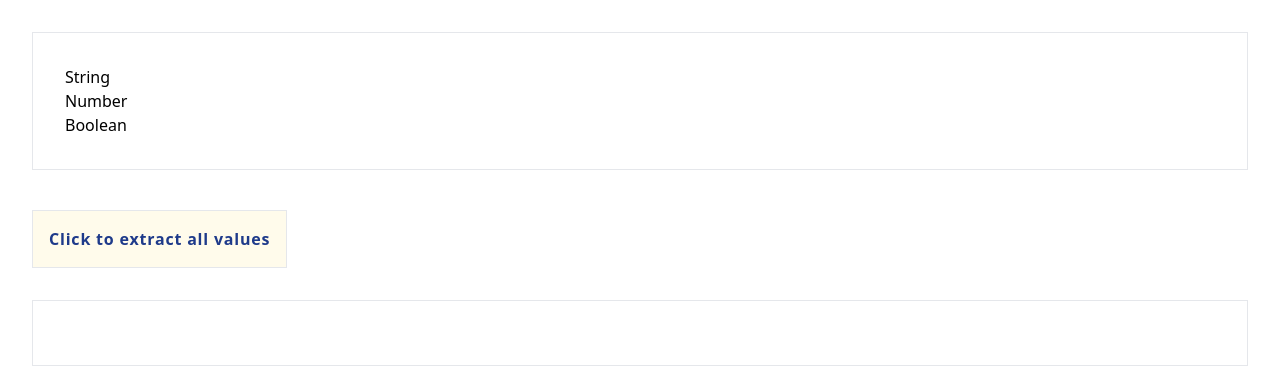
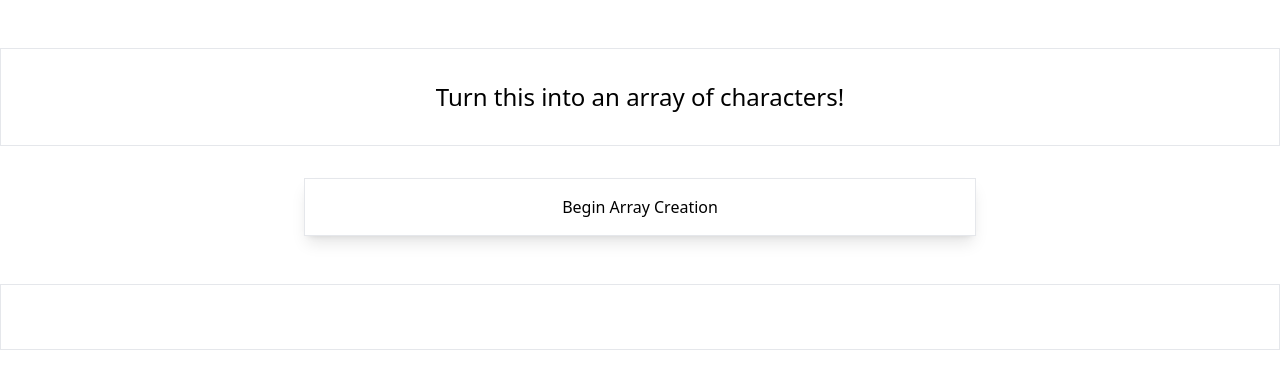
Before and after one commit to xiraynedev/fundamentals, a React app: page / in a window 1280 px wide. Shown: the top 388 px of the page. Built offline with nearby package versions, Linux system fonts and the light colour scheme.

Commit message:
add From component

```diff
--- /dev/null
+++ b/src/components/Array/From/From.tsx
@@ -0,0 +1,30 @@
+import {FC, useRef, useState} from 'react';
+import {v4} from 'uuid';
+
+export const From: FC = () => {
+
+  const paragraphRef = useRef<HTMLParagraphElement | null>(null);
+  const [arrayValue, setArrayValue] = useState<string[]>([]);
+
+  const handleClick = () => {
+    const stringValue = paragraphRef.current?.textContent;
+    setArrayValue(Array.from(stringValue as string));
+  };
+
+  return (
+    <>
+      <div className='flex justify-center mt-12 border p-8 text-2xl'>
+        <p ref={paragraphRef}>Turn this into an array of characters!</p>
+      </div>
+      <button onClick={handleClick}
+        className='border shadow-lg p-4 m-8 w-10/12 mx-auto block lg:max-w-2xl'>Begin Array Creation</button>
+      <div className='flex justify-center mt-12 border p-8 text-2xl flex-wrap'>
+        {
+          arrayValue.map(value => (
+            <p key={v4()}>{value}.</p>
+          ))
+        }
+      </div>
+    </>
+  );
+};
--- a/src/components/Container/Container.tsx
+++ b/src/components/Container/Container.tsx
@@ -1,8 +1,8 @@
 import {FC} from 'react';
-import {ForEach} from '../Array/ForEach/ForEach';
+import {From} from '../Array/From/From';
 
 export const Container: FC = () => {
   return (
-    <ForEach />
+    <From />
   );
 };
```
